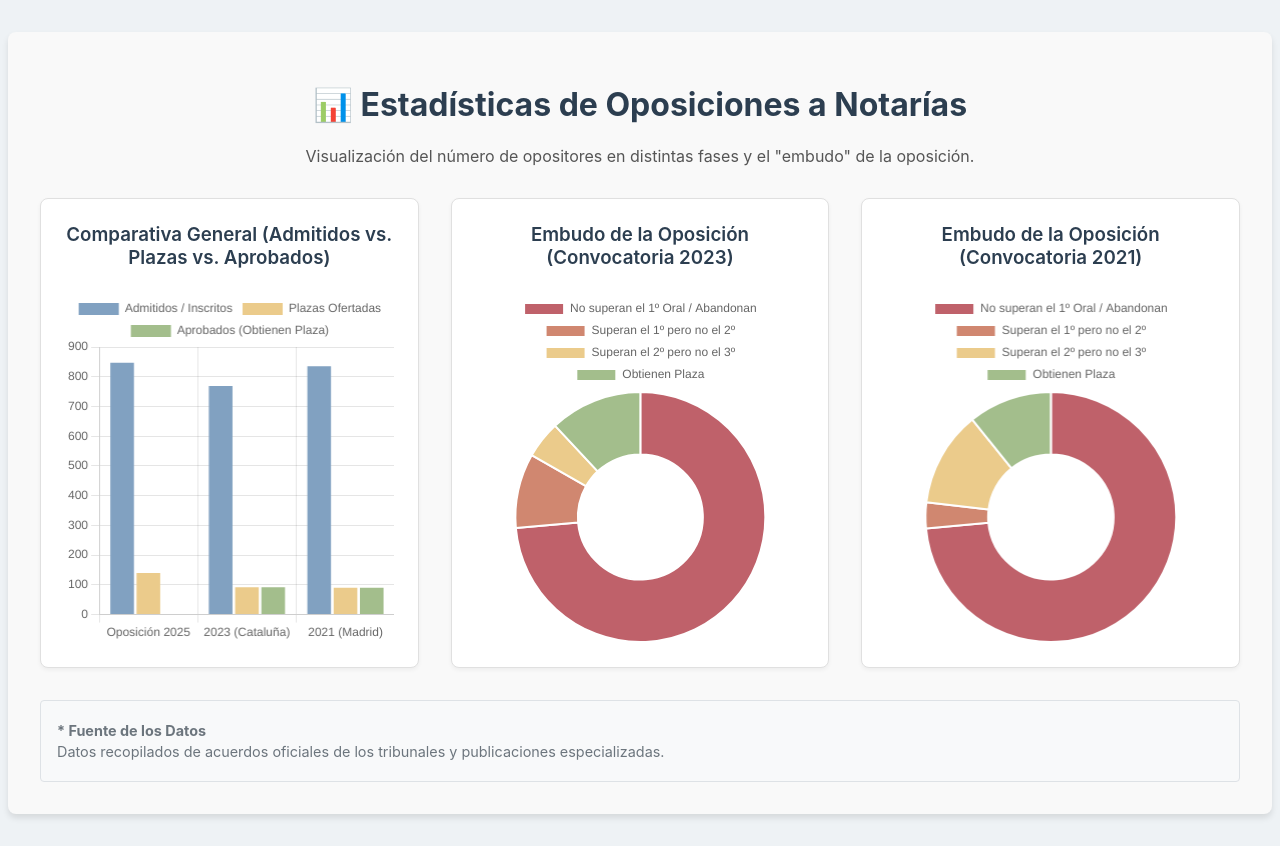
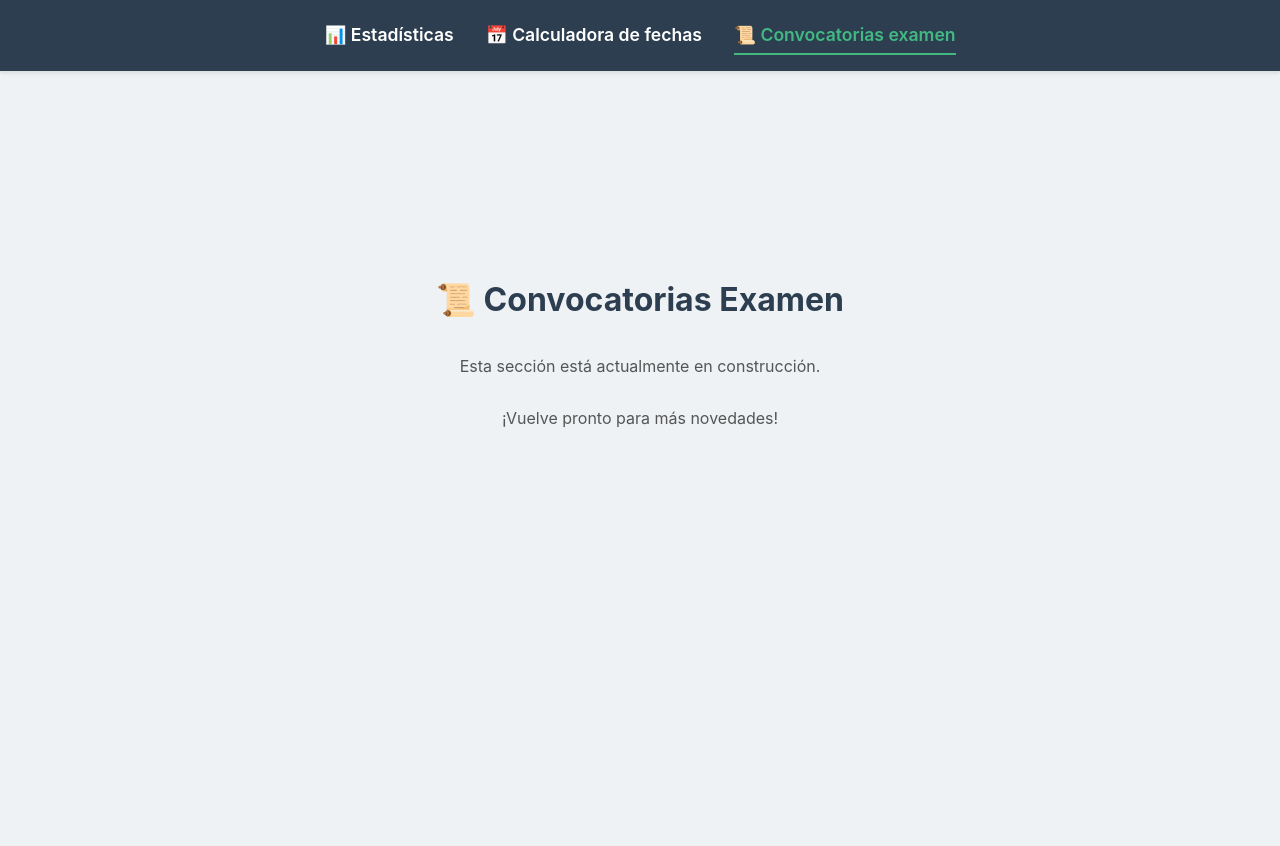
Before and after one commit to albumon/calculadora-oposicion, a Vue app: page /convocatorias in a window 1280 px wide. After the commit the page ends 800 px from the top, so only its background shows below. Built offline with nearby package versions, Linux system fonts and the light colour scheme.

Commit message:
add: New structure

```diff
--- a/src/App.vue
+++ b/src/App.vue
@@ -1,15 +1,23 @@
 <template>
+  <Header />
+
   <main>
     <router-view />
-    <Statistics />
   </main>
 </template>
 
 <script setup lang="ts">
-import ExamCalculator from './components/ExamCalculator.vue';
-import Statistics from './components/Statistics.vue';
+// 3. Importamos el nuevo componente de cabecera
+import Header from './components/Header.vue';
+// 4. Ya no se importan componentes de página directamente aquí
 </script>
 
 <style>
+/* Los estilos globales se mantienen */
 @import './assets/main.css';
+
+/* Añadimos un poco de padding al contenido principal */
+main {
+  padding: 1rem 2rem;
+}
 </style>
--- a/src/components/ExamCalculator.vue
+++ b/src/components/ExamCalculator.vue
@@ -114,6 +114,7 @@ const errorMessage = ref<string | null>(null);
 const foundTribunal = ref<number | null>(null);
 const foundAspirant = ref<Aspirant | null>(null);
 const calculationMode = ref<'orden' | 'sorteo' | 'simulacion' | null>(null);
+const isInitializingFromUrl = ref(false); // Bandera para controlar la inicialización
 
 const router = useRouter();
 const route = useRoute();
@@ -138,31 +139,35 @@ const resetSearchState = () => {
     router.push({ query: {} });
 };
 
-watch(searchMode, resetSearchState);
-watch(selectedTribunal, resetSearchState);
+// --- WATCHERS CORREGIDOS ---
+watch(searchMode, () => {
+    if (!isInitializingFromUrl.value) {
+      resetSearchState();
+    }
+});
+watch(selectedTribunal, () => {
+    if (!isInitializingFromUrl.value) {
+      resetSearchState();
+    }
+});
 
 const estimateExamDate = (precedingCount: number, stats: { pace: number, withdrawalRate: number }): Date => {
   const estimatedWithdrawals = Math.round(precedingCount * stats.withdrawalRate);
   const effectivePreviousExams = precedingCount - estimatedWithdrawals;
   if (effectivePreviousExams <= 0) return new Date(EXAM_START_DATE);
-
   let estimatedDate = new Date(EXAM_START_DATE);
   let examsProcessed = 0;
-
   while (examsProcessed < effectivePreviousExams) {
     const dayOfWeek = estimatedDate.getDay();
     const isoDate = estimatedDate.toISOString().split('T')[0];
     const isWeekend = dayOfWeek === 0 || dayOfWeek === 6;
     const isHoliday = HOLIDAYS_2025.includes(isoDate);
-
     if (!isWeekend && !isHoliday) {
-      // --- LÓGICA CORREGIDA: El ritmo se duplica porque los dos tribunales actúan en paralelo ---
-      const dailyPace = stats.pace * 2; // El doble de opositores por día en total
-
+      const dailyPace = stats.pace * 2;
       switch (dayOfWeek) {
-        case 1: examsProcessed += dailyPace * 2; break; // Lunes (mañana y tarde)
-        case 2: examsProcessed += dailyPace; break;     // Martes (tarde)
-        case 3: examsProcessed += dailyPace; break;     // Miércoles (tarde)
+        case 1: examsProcessed += dailyPace * 2; break;
+        case 2: examsProcessed += dailyPace; break;
+        case 3: examsProcessed += dailyPace; break;
       }
     }
     if (examsProcessed < effectivePreviousExams) {
@@ -201,23 +206,20 @@ const performSearch = () => {
     if (aspirantFound) {
       calculationMode.value = 'orden';
       foundTribunal.value = selectedTribunal.value;
-      // --- LÓGICA CORREGIDA: Se cuentan los opositores en paralelo ---
-      // (Nº de orden - 1) en cada tribunal
       precedingCount = (aspirantFound.numero_orden - 1) * 2;
     } else {
       errorMessage.value = `El nº de orden ${query} no se encontró en el Tribunal ${selectedTribunal.value}.`;
+      // No actualizamos la URL si hay un error
       return;
     }
-  } else { // searchMode es 'sorteo'
+  } else {
     aspirantFound = allInscritos.find(p => p.numero_sorteo === query);
     if (aspirantFound) {
       calculationMode.value = 'sorteo';
       foundTribunal.value = tribunal1.some(p => p.numero_sorteo === query) ? 1 : 2;
-       // --- LÓGICA CORREGIDA: Se cuentan los opositores en paralelo ---
       precedingCount = (aspirantFound.numero_orden - 1) * 2;
     } else {
       calculationMode.value = 'simulacion';
-      // --- LÓGICA CORREGIDA: Se suman los opositores de ambos tribunales con nº de sorteo inferior ---
       const precedingT1 = tribunal1.filter(p => p.numero_sorteo < query).length;
       const precedingT2 = tribunal2.filter(p => p.numero_sorteo < query).length;
       precedingCount = precedingT1 + precedingT2;
@@ -246,18 +248,31 @@ const performSearch = () => {
 };
 
 const syncStateFromUrl = (query: typeof route.query) => {
+    isInitializingFromUrl.value = true; // Activamos la bandera
     const { modo, q, tribunal } = query;
+
+    if (q && !isNaN(Number(q))) {
       if (tribunal === '1' || tribunal === '2') {
         selectedTribunal.value = parseInt(tribunal, 10) as 1 | 2;
       }
-    if ((modo === 'orden' || modo === 'sorteo') && q && !isNaN(Number(q))) {
+      if (modo === 'orden' || modo === 'sorteo') {
         searchMode.value = modo;
+      }
       searchInput.value = parseInt(q as string, 10);
       performSearch();
     }
+
+    // Usamos setTimeout para asegurar que la inicialización haya terminado
+    // antes de reactivar los watchers
+    setTimeout(() => {
+        isInitializingFromUrl.value = false; // Desactivamos la bandera
+    }, 0);
 };
 
-onMounted(() => { syncStateFromUrl(route.query); });
+onMounted(() => {
+    syncStateFromUrl(route.query);
+});
+
 watch(() => route.query, (newQuery, oldQuery) => {
     if (JSON.stringify(newQuery) !== JSON.stringify(oldQuery)) {
         syncStateFromUrl(newQuery);
--- /dev/null
+++ b/src/components/Header.vue
@@ -0,0 +1,51 @@
+<template>
+    <header class="app-header">
+      <nav class="nav-menu">
+        <router-link to="/estadisticas" class="nav-link">📊 Estadísticas</router-link>
+        <router-link to="/" class="nav-link">📅 Calculadora de fechas</router-link>
+        <router-link to="/convocatorias" class="nav-link">📜 Convocatorias examen</router-link>
+      </nav>
+    </header>
+  </template>
+
+  <script setup lang="ts">
+  // No se necesita lógica de script para este componente
+  </script>
+
+  <style scoped>
+  .app-header {
+    background-color: #2c3e50;
+    padding: 1rem 2rem;
+    box-shadow: 0 2px 4px rgba(0, 0, 0, 0.1);
+    position: sticky;
+    top: 0;
+    z-index: 10;
+  }
+
+  .nav-menu {
+    display: flex;
+    justify-content: center;
+    gap: 2rem;
+    flex-wrap: wrap;
+  }
+
+  .nav-link {
+    color: #ffffff;
+    text-decoration: none;
+    font-size: 1.1rem;
+    font-weight: 600;
+    padding: 0.5rem 0;
+    border-bottom: 2px solid transparent;
+    transition: border-color 0.3s, color 0.3s;
+  }
+
+  .nav-link:hover {
+    color: #42b983;
+  }
+
+  /* El router añade esta clase al enlace de la página activa */
+  .router-link-exact-active {
+    color: #42b983;
+    border-bottom-color: #42b983;
+  }
+  </style>
--- a/src/router/index.ts
+++ b/src/router/index.ts
@@ -1,18 +1,30 @@
 import { createRouter, createWebHistory } from 'vue-router';
-// Asumiremos que tu componente principal se llama 'CalculadoraOposicion.vue'
-// y está en una carpeta 'views' o 'components'. Ajusta la ruta si es necesario.
 import CalculadoraView from '../views/CalculadoraView.vue';
+import StatisticsView from '../views/StatisticsView.vue';
+import ConvocatoriasView from '../views/ConvocatoriasView.vue';
 
 const routes = [
   {
-    path: '/calculadora-oposicion',
+    // La ruta raíz '/' ahora es la calculadora, que será la página de inicio
+    path: '/',
     name: 'Calculadora',
     component: CalculadoraView,
+  },
+  {
+    path: '/estadisticas',
+    name: 'Estadisticas',
+    component: StatisticsView,
+  },
+  {
+    path: '/convocatorias',
+    name: 'Convocatorias',
+    component: ConvocatoriasView,
   },
 ];
 
 const router = createRouter({
-  history: createWebHistory(),
+  // Lee la configuración 'base' de tu vite.config.ts para que las rutas funcionen correctamente
+  history: createWebHistory(import.meta.env.BASE_URL),
   routes,
 });
 
--- /dev/null
+++ b/src/views/ConvocatoriasView.vue
@@ -0,0 +1,23 @@
+<template>
+    <div class="placeholder-container">
+      <h1>📜 Convocatorias Examen</h1>
+      <p>Esta sección está actualmente en construcción.</p>
+      <p>¡Vuelve pronto para más novedades!</p>
+    </div>
+  </template>
+
+  <style scoped>
+  .placeholder-container {
+    display: flex;
+    flex-direction: column;
+    align-items: center;
+    justify-content: center;
+    text-align: center;
+    padding: 4rem 2rem;
+    color: #555;
+    min-height: 50vh;
+  }
+  h1 {
+    color: #2c3e50;
+  }
+  </style>
--- /dev/null
+++ b/src/views/StatisticsView.vue
@@ -0,0 +1,10 @@
+<template>
+    <main>
+      <Statistics />
+    </main>
+  </template>
+
+  <script setup lang="ts">
+  // Ajusta la ruta a donde tengas guardado tu componente de la calculadora
+  import Statistics from '../components/Statistics.vue';
+  </script>
--- a/vite.config.ts
+++ b/vite.config.ts
@@ -10,7 +10,7 @@ export default defineConfig({
     vue(),
     vueDevTools(),
   ],
-  base: '/calculadora-oposicion/',
+  base: '/calculadora-oposicion',
   resolve: {
     alias: {
       '@': fileURLToPath(new URL('./src', import.meta.url))
```
Lines whose indentation alone changed are shown as unchanged.
